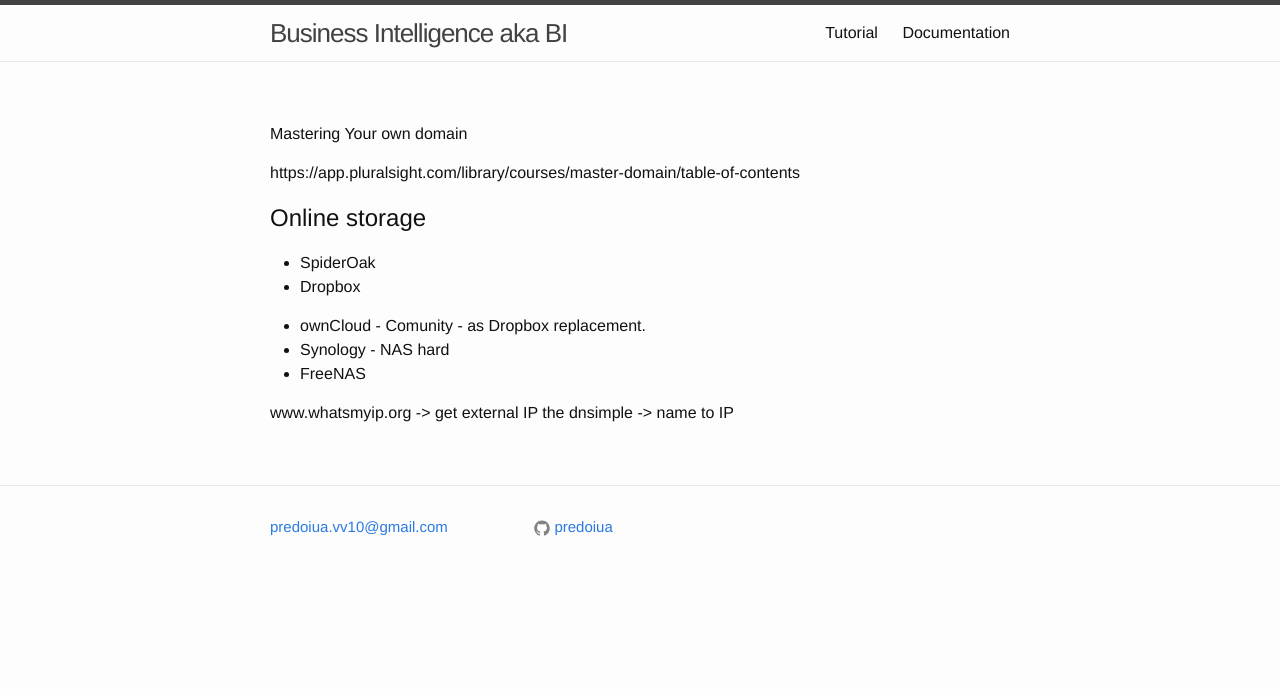
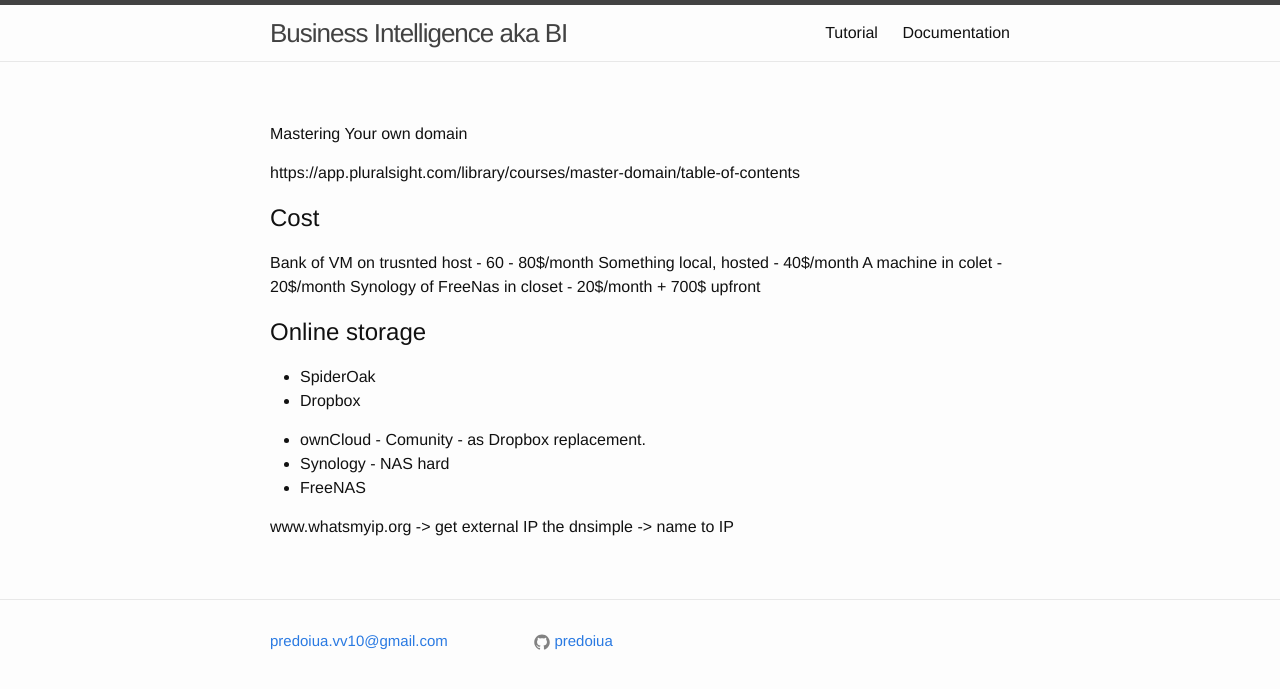
Before and after one commit to predoiua/predoiua.github.io, a Jekyll site: the page built from tutorials/own_domain/own_domain.md, in a window 1280 px wide. Shown: the top 689 px of the page. Built offline with Jekyll 4.4.1, drawn with Linux system fonts in a browser that asks for light colours; our own code applies the rules of GitHub Pages for plain Markdown files.

Commit message:
own domain

```diff
--- a/tutorials/own_domain/own_domain.md
+++ b/tutorials/own_domain/own_domain.md
@@ -2,6 +2,14 @@
 Mastering Your own domain
 
 https://app.pluralsight.com/library/courses/master-domain/table-of-contents
+
+# Cost
+Bank of VM on trusnted host - 60 - 80$/month
+Something local, hosted - 40$/month
+A machine in colet - 20$/month
+Synology of FreeNas in closet - 20$/month + 700$ upfront
+
+
 
 
 # Online storage
```
